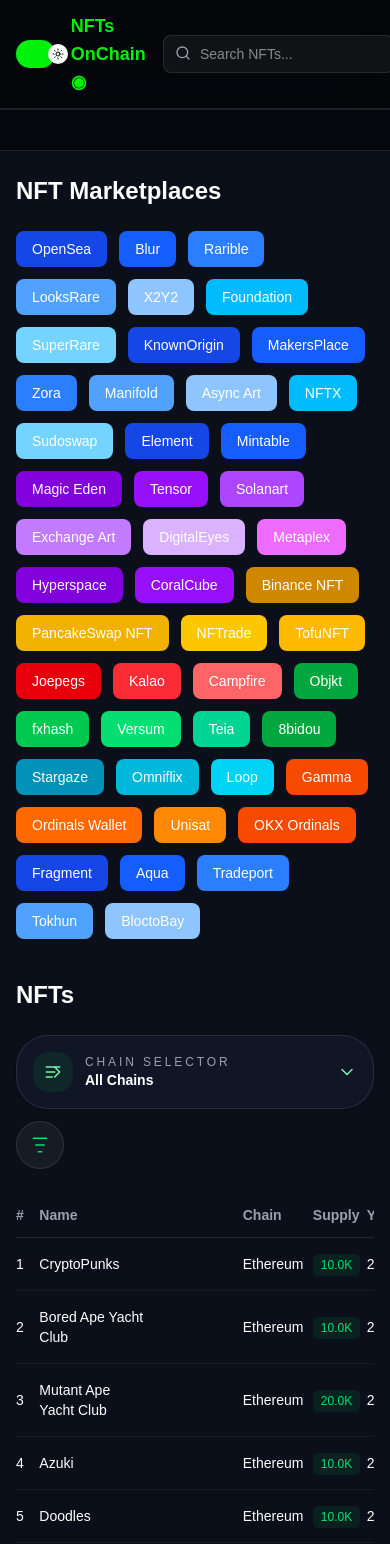
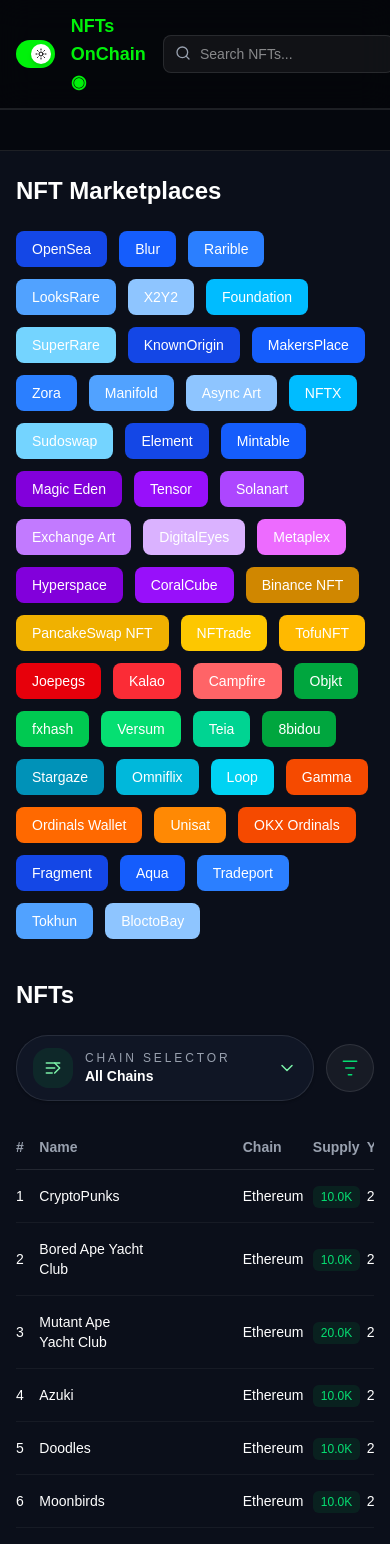
Before and after one commit to nftsonchain/nftsonchain, a Next.js app: page / in a window 390 px wide. Shown: the top 1544 px of the page. Built offline with nearby package versions, Linux system fonts and the light colour scheme.

Commit message:
UI Update

```diff
--- a/src/app/page.tsx
+++ b/src/app/page.tsx
@@ -12,6 +12,7 @@
 
 export default function Home() {
   const [selectedChains, setSelectedChains] = useState<string[]>(["All Chains"]);
+  const [focusChain, setFocusChain] = useState<string | null>(null);
   const [menuOpen, setMenuOpen] = useState(false);
   const [search, setSearch] = useState("");
   const [dark, setDark] = useState(true);
@@ -51,7 +52,47 @@
         <FilterTabs
           selectedChains={selectedChains}
           setSelectedChains={setSelectedChains}
+          focusChain={focusChain}
+          onFocusHandled={() => setFocusChain(null)}
         />
+
+        {/* Active filter chips */}
+        {!(selectedChains.length === 0 || selectedChains.includes("All Chains")) && (
+          <div className="mt-4 flex flex-wrap items-center gap-2">
+            {selectedChains.map((chain) => (
+              <div
+                key={chain}
+                className="inline-flex items-center rounded-full bg-white/5 px-2 py-1 text-sm text-white transition hover:scale-105"
+              >
+                <button
+                  onClick={() => setFocusChain(chain)}
+                  className="max-w-[10rem] truncate px-3 text-left"
+                >
+                  {chain}
+                </button>
+                <button
+                  onClick={() =>
+                    setSelectedChains((prev) => {
+                      const next = prev.filter((c) => c !== chain);
+                      return next.length > 0 ? next : ["All Chains"];
+                    })
+                  }
+                  aria-label={`Remove ${chain}`}
+                  className="px-2 text-gray-300 hover:text-white"
+                >
+                  ✕
+                </button>
+              </div>
+            ))}
+
+            <button
+              onClick={() => setSelectedChains(["All Chains"])}
+              className="ml-2 rounded-full border border-white/10 bg-transparent px-3 py-1 text-sm text-gray-300 transition hover:bg-white/5"
+            >
+              Clear
+            </button>
+          </div>
+        )}
 
         {/* 📊 NFT TABLE */}
         <NFTTable
--- a/src/components/FilterTabs.tsx
+++ b/src/components/FilterTabs.tsx
@@ -52,9 +52,15 @@
 export default function FilterTabs({
   selectedChains,
   setSelectedChains,
+  focusChain,
+  onFocusHandled,
+  autoCloseOnSelect = true,
 }: {
   selectedChains: string[];
   setSelectedChains: Dispatch<SetStateAction<string[]>>;
+  focusChain?: string | null;
+  onFocusHandled?: () => void;
+  autoCloseOnSelect?: boolean;
 }) {
   const [isOpen, setIsOpen] = useState(false);
   const [searchTerm, setSearchTerm] = useState("");
@@ -80,6 +86,7 @@
   const toggleChain = (chain: string) => {
     if (chain === "All Chains") {
       setSelectedChains(["All Chains"]);
+      setIsOpen(false);
       return;
     }
 
@@ -93,6 +100,8 @@
 
       return [...normalized, chain];
     });
+    // close panel after a selection for quicker UX (configurable)
+    if (autoCloseOnSelect) setIsOpen(false);
   };
 
   useEffect(() => {
@@ -107,16 +116,34 @@
     return () => document.removeEventListener("mousedown", handleClickOutside);
   }, []);
 
+  useEffect(() => {
+    if (!focusChain) return;
+    // open panel and pre-fill search to focus the given chain
+    setSearchTerm(focusChain);
+    setIsOpen(true);
+    // let the panel render then try to scroll the target into view
+    setTimeout(() => {
+      try {
+        const selector = `button[data-chain="${focusChain}"]`;
+        const el = panelRef.current?.querySelector(selector) as HTMLElement | null;
+        el?.scrollIntoView({ behavior: "smooth", block: "center" });
+      } catch (e) {
+        // ignore
+      }
+    }, 80);
+    onFocusHandled?.();
+  }, [focusChain, onFocusHandled]);
+
   return (
     <div className="relative mt-6">
-      <div className="flex flex-col gap-3 sm:flex-row sm:items-center sm:justify-between">
+      <div className="flex items-center gap-3 flex-nowrap">
         <button
           type="button"
           onClick={() => setIsOpen((open) => !open)}
-          className="flex w-full items-center justify-between gap-3 rounded-[32px] border border-white/10 bg-[#111827]/90 px-4 py-4 shadow-sm shadow-black/20 transition hover:border-green-400/40 sm:max-w-2xl"
+          className="flex flex-1 min-w-0 items-center justify-between gap-3 rounded-[32px] border border-white/10 bg-[#111827]/90 px-4 py-3 shadow-sm shadow-black/20 transition hover:border-green-400/40"
         >
-          <span className="flex items-center gap-3 text-sm font-medium text-white">
-            <span className="inline-flex h-10 w-10 items-center justify-center rounded-2xl bg-green-500/10 text-green-300">
+          <span className="flex items-center gap-3 text-sm font-medium text-white min-w-0">
+            <span className="inline-flex h-10 w-10 flex-shrink-0 items-center justify-center rounded-2xl bg-green-500/10 text-green-300">
               <svg
                 viewBox="0 0 24 24"
                 fill="none"
@@ -132,9 +159,9 @@
                 <path d="M14 6l6 6-6 6" />
               </svg>
             </span>
-            <div className="text-left">
+            <div className="text-left min-w-0">
               <p className="text-xs uppercase tracking-[0.24em] text-gray-400">Chain selector</p>
-              <p className="text-sm font-semibold text-white">{displayLabel}</p>
+              <p className="text-sm font-semibold text-white truncate">{displayLabel}</p>
             </div>
           </span>
           <svg
@@ -153,7 +180,7 @@
         <button
           type="button"
           onClick={() => setIsOpen((open) => !open)}
-          className="inline-flex h-12 w-12 items-center justify-center rounded-full border border-white/10 bg-white/5 text-white transition hover:bg-white/10"
+          className="inline-flex h-12 w-12 flex-shrink-0 items-center justify-center rounded-full border border-white/10 bg-white/5 text-white transition hover:bg-white/10"
           aria-label="Open filters"
         >
           <svg
@@ -209,6 +236,7 @@
                     <button
                       key={chain}
                       type="button"
+                      data-chain={chain}
                       onClick={() => toggleChain(chain)}
                       className={`flex w-full items-center justify-between rounded-2xl px-4 py-3 text-left text-sm transition ${
                         checked
--- a/src/components/Navbar.tsx
+++ b/src/components/Navbar.tsx
@@ -34,12 +34,13 @@
           {/* TOGGLE SWITCH */}
           <button
             onClick={() => setDark((prev) => !prev)}
-            className={`w-14 h-7 flex items-center rounded-full p-1 transition
+            className={`w-14 h-7 flex items-center rounded-full p-1 overflow-hidden transition
               ${dark ? "bg-[#00F20A]" : "bg-gray-400"}`}
           >
             <div
-              className={`w-5 h-5 bg-white rounded-full shadow-md transform transition flex items-center justify-center
-                ${dark ? "translate-x-7" : "translate-x-0"}`}
+              className={`w-5 h-5 bg-white rounded-full shadow-md transition-all flex items-center justify-center ${
+                dark ? "ml-auto" : "ml-0"
+              }`}
             >
               {dark ? (
                 <Sun className="w-3 h-3 text-black" />
```
